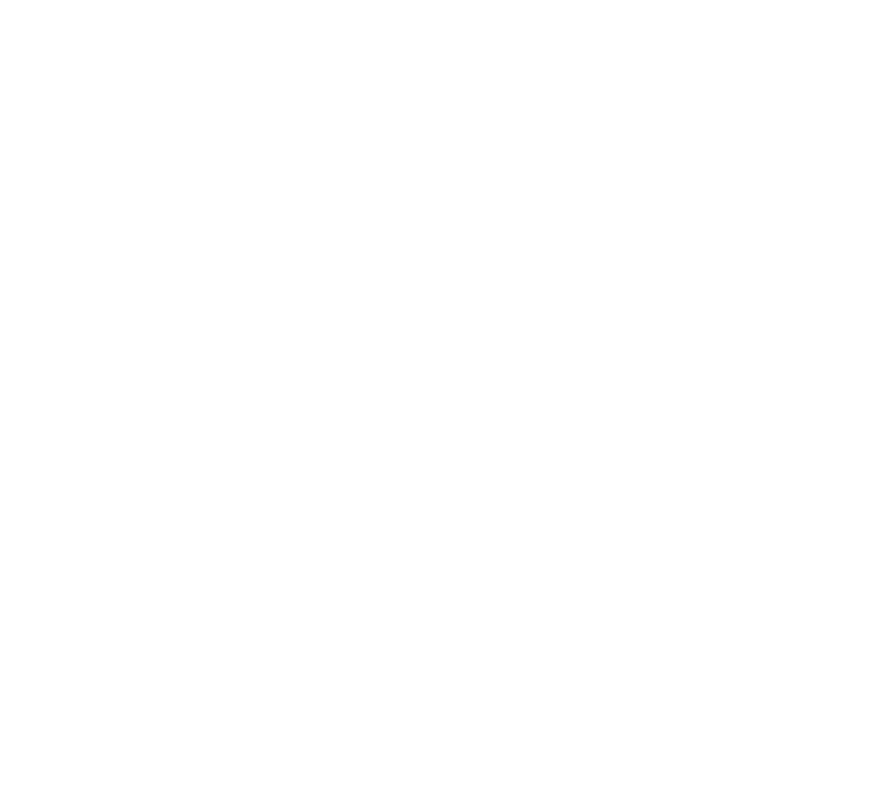
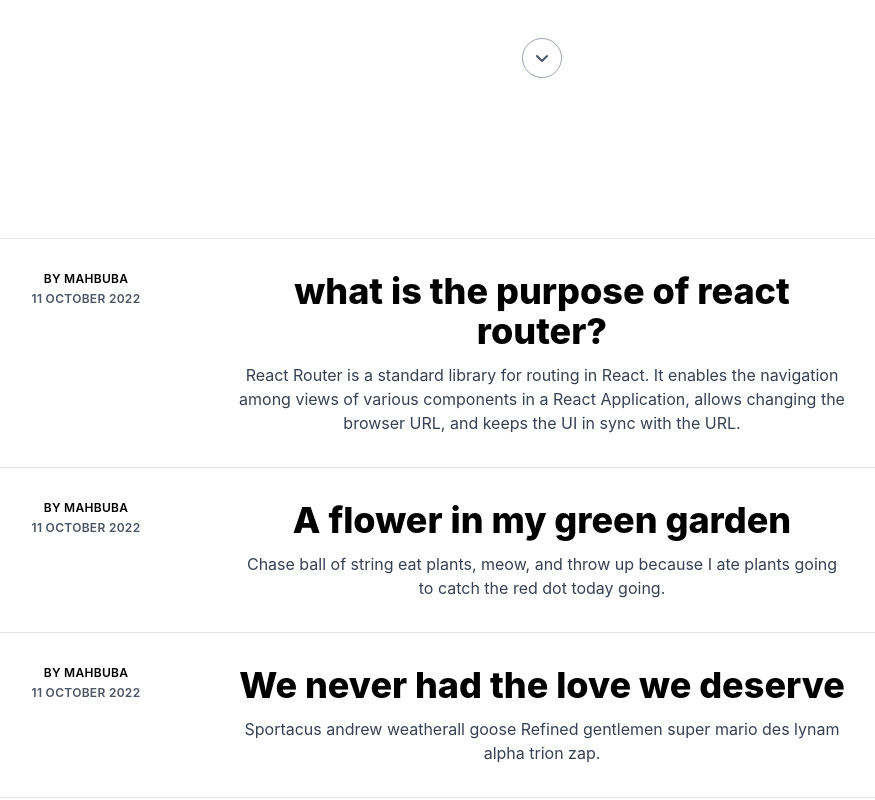
Before and after one commit to Mahbuba-Akhter-Ema/quizo, a React (Create React App) app: page /blog in a window 1280 px wide. Before the commit this address had no page. Shown: the part 352-1152 px from the top of the page, without its empty margins (98-973 px from the left). Before the commit the page ends 800 px from the top, so only its background shows below. Built offline with nearby package versions, Linux system fonts and the light colour scheme.

Commit message:
blog section added

```diff
--- a/src/App.js
+++ b/src/App.js
@@ -1,19 +1,33 @@
-
 import { createBrowserRouter, RouterProvider } from 'react-router-dom';
 import './App.css';
+import Blog from './components/Blog/Blog';
+import ErrorPage from './components/ErrorPage/ErrorPage';
 import Home from './components/Home/Home';
 import Main from './components/Main/Main';
+import QuizDetails from './components/QuizDetails/QuizDetails';
 
 function App() {
     const router = createBrowserRouter([
       {
         path: '/',
         element: <Main></Main>,
+        errorElement: <ErrorPage></ErrorPage>,
         children: [
         {
           path: '/',
           loader: () => fetch('https://openapi.programming-hero.com/api/quiz'),
           element: <Home></Home>
+        },
+        {
+          path: 'home/:id',
+          loader: ({params}) => {
+           return fetch(`https://openapi.programming-hero.com/api/quiz/${params.id}`)
+          },
+          element: <QuizDetails></QuizDetails>
+        },
+        {
+          path: '/blog',
+          element: <Blog></Blog>
         }
         ]
       },
--- /dev/null
+++ b/src/components/Blog/Blog.js
@@ -0,0 +1,104 @@
+import React from 'react';
+
+const Blog = () => {
+    return (
+        <div className="px-4 py-16 mx-auto sm:max-w-xl md:max-w-full lg:max-w-screen-xl md:px-24 lg:px-8 lg:py-20">
+      <div className="mb-10 border-t border-b divide-y">
+        <div className="grid py-8 sm:grid-cols-4">
+          <div className="mb-4 sm:mb-0">
+            <div className="space-y-1 text-xs font-semibold tracking-wide uppercase">
+              <a
+                href="/"
+                className="transition-colors duration-200 text-deep-purple-accent-400 hover:text-deep-purple-800"
+                aria-label="Category"
+              >
+                By Mahbuba
+              </a>
+              <p className="text-gray-600">11 October 2022</p>
+            </div>
+          </div>
+          <div className="sm:col-span-3 lg:col-span-2">
+            <div className="mb-3">
+              <a
+                href="/"
+                aria-label="Article"
+                className="inline-block text-black transition-colors duration-200 hover:text-deep-purple-accent-700"
+              >
+                <p className="text-3xl font-extrabold leading-none sm:text-4xl xl:text-4xl">
+                what is the purpose of react router?
+                </p>
+              </a>
+            </div>
+            <p className="text-gray-700">
+            React Router is a standard library for routing in React. It enables the navigation among views of various components in a React Application, allows changing the browser URL, and keeps the UI in sync with the URL.
+            </p>
+          </div>
+        </div>
+        <div className="grid py-8 sm:grid-cols-4">
+          <div className="mb-4 sm:mb-0">
+            <div className="space-y-1 text-xs font-semibold tracking-wide uppercase">
+              <a
+                href="/"
+                className="transition-colors duration-200 text-deep-purple-accent-400 hover:text-deep-purple-800"
+                aria-label="Category"
+              >
+                By Mahbuba
+              </a>
+              <p className="text-gray-600">11 October 2022</p>
+            </div>
+          </div>
+          <div className="sm:col-span-3 lg:col-span-2">
+            <div className="mb-3">
+              <a
+                href="/"
+                aria-label="Article"
+                className="inline-block text-black transition-colors duration-200 hover:text-deep-purple-accent-700"
+              >
+                <p className="text-3xl font-extrabold leading-none sm:text-4xl xl:text-4xl">
+                  A flower in my green garden
+                </p>
+              </a>
+            </div>
+            <p className="text-gray-700">
+              Chase ball of string eat plants, meow, and throw up because I ate
+              plants going to catch the red dot today going.
+            </p>
+          </div>
+        </div>
+        <div className="grid py-8 sm:grid-cols-4">
+          <div className="mb-4 sm:mb-0">
+            <div className="space-y-1 text-xs font-semibold tracking-wide uppercase">
+              <a
+                href="/"
+                className="transition-colors duration-200 text-deep-purple-accent-400 hover:text-deep-purple-800"
+                aria-label="Category"
+              >
+                By Mahbuba
+              </a>
+              <p className="text-gray-600">11 October 2022</p>
+            </div>
+          </div>
+          <div className="sm:col-span-3 lg:col-span-2">
+            <div className="mb-3">
+              <a
+                href="/"
+                aria-label="Article"
+                className="inline-block text-black transition-colors duration-200 hover:text-deep-purple-accent-700"
+              >
+                <p className="text-3xl font-extrabold leading-none sm:text-4xl xl:text-4xl">
+                  We never had the love we deserve
+                </p>
+              </a>
+            </div>
+            <p className="text-gray-700">
+              Sportacus andrew weatherall goose Refined gentlemen super mario
+              des lynam alpha trion zap.
+            </p>
+          </div>
+        </div>
+      </div>
+    </div>
+    );
+};
+
+export default Blog;
--- /dev/null
+++ b/src/components/ErrorPage/ErrorPage.js
@@ -0,0 +1,54 @@
+import React from 'react';
+import { Link } from 'react-router-dom';
+
+const ErrorPage = () => {
+    return (
+        <div>
+             <section className='flex items-center h-screen p-16 bg-gray-100 text-gray-900'>
+      <div className='container flex flex-col items-center justify-center px-5 mx-auto my-8'>
+        <svg
+          xmlns='http://www.w3.org/2000/svg'
+          viewBox='0 0 512 512'
+          className='w-40 h-40 text-gray-600'
+        >
+          <path
+            fill='currentColor'
+            d='M256,16C123.452,16,16,123.452,16,256S123.452,496,256,496,496,388.548,496,256,388.548,16,256,16ZM403.078,403.078a207.253,207.253,0,1,1,44.589-66.125A207.332,207.332,0,0,1,403.078,403.078Z'
+          ></path>
+          <rect
+            width='176'
+            height='32'
+            x='168'
+            y='320'
+            fill='currentColor'
+          ></rect>
+          <polygon
+            fill='currentColor'
+            points='210.63 228.042 186.588 206.671 207.958 182.63 184.042 161.37 162.671 185.412 138.63 164.042 117.37 187.958 141.412 209.329 120.042 233.37 143.958 254.63 165.329 230.588 189.37 251.958 210.63 228.042'
+          ></polygon>
+          <polygon
+            fill='currentColor'
+            points='383.958 182.63 360.042 161.37 338.671 185.412 314.63 164.042 293.37 187.958 317.412 209.329 296.042 233.37 319.958 254.63 341.329 230.588 365.37 251.958 386.63 228.042 362.588 206.671 383.958 182.63'
+          ></polygon>
+        </svg>
+        <div className='max-w-md text-center'>
+          <h2 className='mb-8 font-extrabold text-9xl text-gray-600'>
+            <span className='sr-only'>Error</span>404
+          </h2>
+          <p className='text-2xl font-semibold md:text-3xl mb-8'>
+            Sorry, we couldn't find this page.
+          </p>
+          <Link
+            to='/'
+            className='px-8 py-3 font-semibold rounded bg-cyan-200 text-gray-900'
+          >
+            Back to homepage
+          </Link>
+        </div>
+      </div>
+    </section>
+        </div>
+    );
+};
+
+export default ErrorPage;
--- a/src/components/Nav/Nav.js
+++ b/src/components/Nav/Nav.js
@@ -54,7 +54,7 @@ const Nav = () => {
             </li>
             <li>
               <a
-                href="/"
+                href="/blog"
                 class="inline-flex items-center justify-center h-12 px-6 font-medium tracking-wide text-white transition duration-200 rounded shadow-md bg-deep-purple-accent-400 hover:bg-deep-purple-accent-700 focus:shadow-outline focus:outline-none"
                 aria-label="Sign up"
                 title="Sign up"
@@ -156,7 +156,7 @@ const Nav = () => {
                       </li>
                       <li>
                         <a
-                          href="/"
+                          href="/blog"
                           class="inline-flex items-center justify-center w-full h-12 px-6 font-medium tracking-wide text-white transition duration-200 rounded shadow-md bg-deep-purple-accent-400 hover:bg-deep-purple-accent-700 focus:shadow-outline focus:outline-none"
                           aria-label="Sign up"
                           title="Sign up"
--- a/src/components/Quiz/Quiz.js
+++ b/src/components/Quiz/Quiz.js
@@ -1,4 +1,5 @@
 import React from 'react';
+import { Link } from 'react-router-dom';
 
 const Quiz = ({quiz}) => {
     const {name, logo, total} = quiz;
--- /dev/null
+++ b/src/components/QuizDetails/QuizDetails.js
@@ -0,0 +1,11 @@
+import React from 'react';
+
+const QuizDetails = () => {
+    return (
+        <div>
+
+        </div>
+    );
+};
+
+export default QuizDetails;
```
